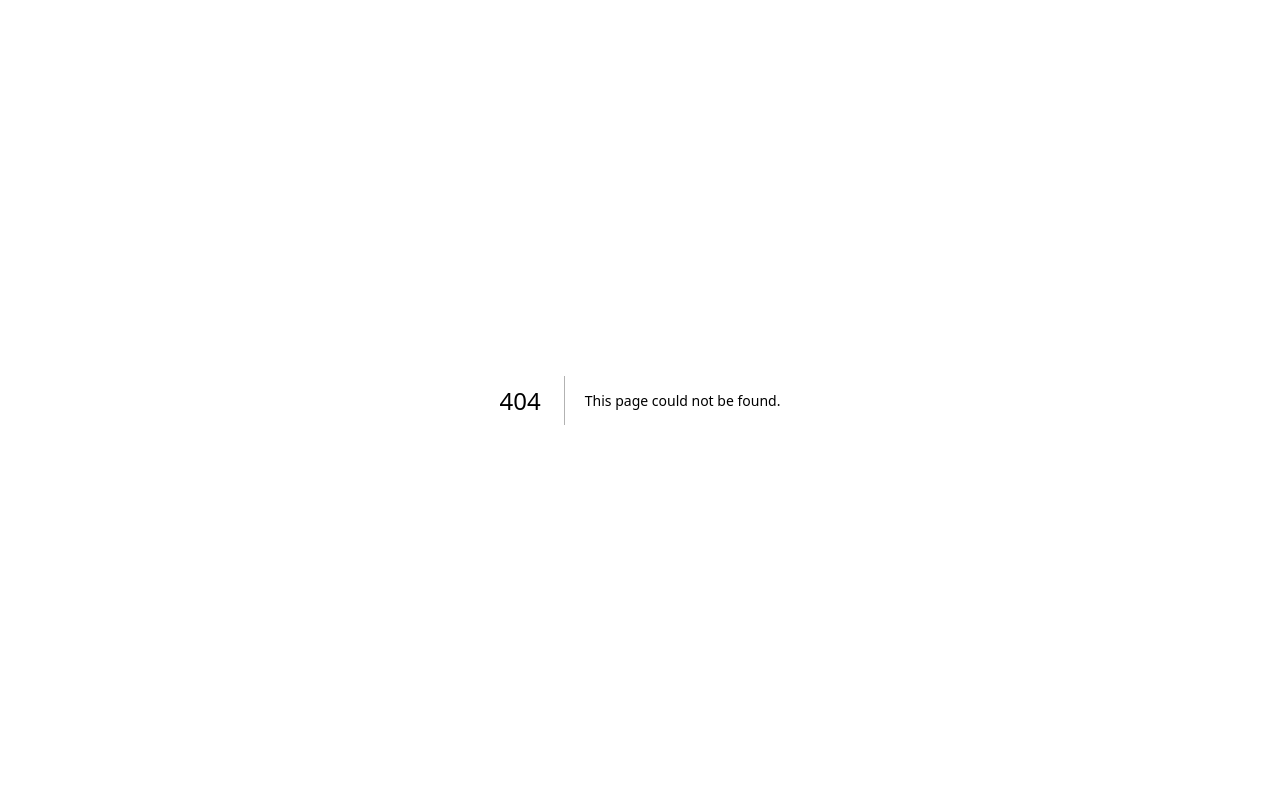
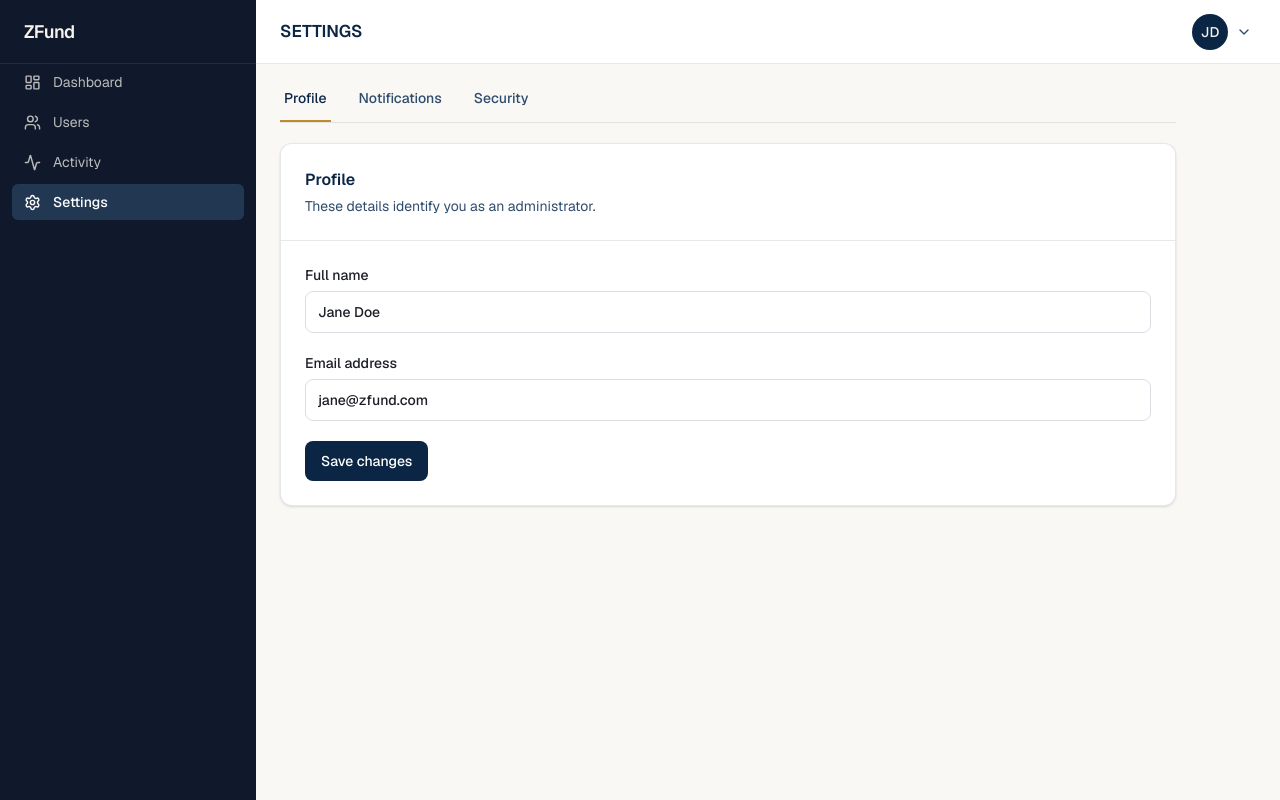
Before and after one commit to zeusatlas/ZFund, a Next.js app in the folder frontend/: page /dashboard/admin/settings in a window 1280 px wide. Before the commit this address had no page. Built offline with nearby package versions, Linux system fonts and the light colour scheme.

Commit message:
Add admin settings

```diff
--- /dev/null
+++ b/frontend/app/dashboard/admin/settings/page.tsx
@@ -0,0 +1,5 @@
+import AdminSettings from "@/components/features/admin/settings/AdminSettings";
+
+export default function AdminSettingsPage() {
+  return <AdminSettings />;
+}
--- /dev/null
+++ b/frontend/components/features/admin/settings/AdminSettings.tsx
@@ -0,0 +1,68 @@
+"use client";
+
+import { FormEvent, useState } from "react";
+
+type SettingsTab = "profile" | "notifications" | "security";
+
+export default function AdminSettings() {
+  const [activeTab, setActiveTab] = useState<SettingsTab>("profile");
+  const [name, setName] = useState("Jane Doe");
+  const [email, setEmail] = useState("jane@zfund.com");
+  const [emailAlerts, setEmailAlerts] = useState(true);
+  const [hostAlerts, setHostAlerts] = useState(true);
+  const [notice, setNotice] = useState("");
+
+  function saveProfile(event: FormEvent<HTMLFormElement>) {
+    event.preventDefault();
+    setNotice("Changes saved successfully.");
+  }
+
+  function selectTab(tab: SettingsTab) {
+    setActiveTab(tab);
+    setNotice("");
+  }
+
+  return (
+    <div className="w-full max-w-4xl">
+      <div>
+        <nav aria-label="Settings sections" className="flex gap-6 overflow-x-auto border-b border-navy/10">
+          <button type="button" onClick={() => selectTab("profile")} className={`whitespace-nowrap border-b-2 px-1 pb-3 text-sm font-medium ${activeTab === "profile" ? "border-gold text-navy" : "border-transparent text-steel hover:text-navy"}`}>Profile</button>
+          <button type="button" onClick={() => selectTab("notifications")} className={`whitespace-nowrap border-b-2 px-1 pb-3 text-sm font-medium ${activeTab === "notifications" ? "border-gold text-navy" : "border-transparent text-steel hover:text-navy"}`}>Notifications</button>
+          <button type="button" onClick={() => selectTab("security")} className={`whitespace-nowrap border-b-2 px-1 pb-3 text-sm font-medium ${activeTab === "security" ? "border-gold text-navy" : "border-transparent text-steel hover:text-navy"}`}>Security</button>
+        </nav>
+
+        <section className="mt-5 rounded-xl border border-navy/10 bg-white shadow-sm">
+          {notice && <div className="border-b border-[#cfe6d9] bg-[#f1faf4] px-5 py-3 text-sm text-[#287754]">{notice}</div>}
+
+          {activeTab === "profile" && (
+            <form onSubmit={saveProfile}>
+              <div className="border-b border-navy/10 p-5 md:p-6"><h2 className="font-semibold text-navy">Profile</h2><p className="mt-1 text-sm text-steel">These details identify you as an administrator.</p></div>
+              <div className="space-y-5 p-5 md:p-6">
+                <label className="block text-sm font-medium text-ink">Full name<input value={name} onChange={(event) => setName(event.target.value)} className="mt-1.5 w-full rounded-lg border border-navy/15 px-3 py-2.5 text-sm outline-none focus:border-gold" /></label>
+                <label className="block text-sm font-medium text-ink">Email address<input type="email" value={email} onChange={(event) => setEmail(event.target.value)} className="mt-1.5 w-full rounded-lg border border-navy/15 px-3 py-2.5 text-sm outline-none focus:border-gold" /></label>
+                <button type="submit" className="rounded-lg bg-navy px-4 py-2.5 text-sm font-medium text-white hover:bg-steel">Save changes</button>
+              </div>
+            </form>
+          )}
+
+          {activeTab === "notifications" && (
+            <div>
+              <div className="border-b border-navy/10 p-5 md:p-6"><h2 className="font-semibold text-navy">Notifications</h2><p className="mt-1 text-sm text-steel">Choose which updates you receive.</p></div>
+              <div className="divide-y divide-navy/10 px-5 md:px-6">
+                <label className="flex items-center justify-between gap-4 py-5 text-sm"><span><span className="block font-medium text-ink">Email notifications</span><span className="mt-1 block text-xs text-steel">Receive important account updates.</span></span><input type="checkbox" checked={emailAlerts} onChange={(event) => setEmailAlerts(event.target.checked)} className="h-4 w-4 accent-[#0b2545]" /></label>
+                <label className="flex items-center justify-between gap-4 py-5 text-sm"><span><span className="block font-medium text-ink">Host requests</span><span className="mt-1 block text-xs text-steel">Get notified when a host needs review.</span></span><input type="checkbox" checked={hostAlerts} onChange={(event) => setHostAlerts(event.target.checked)} className="h-4 w-4 accent-[#0b2545]" /></label>
+              </div>
+            </div>
+          )}
+
+          {activeTab === "security" && (
+            <div>
+              <div className="border-b border-navy/10 p-5 md:p-6"><h2 className="font-semibold text-navy">Security</h2><p className="mt-1 text-sm text-steel">Keep your administrator account secure.</p></div>
+              <div className="space-y-3 p-5 md:p-6"><button type="button" className="w-full rounded-lg border border-navy/15 px-4 py-3 text-left text-sm font-medium text-navy hover:bg-stone">Change password<span className="mt-1 block text-xs font-normal text-steel">Update your account password.</span></button><button type="button" className="w-full rounded-lg border border-navy/15 px-4 py-3 text-left text-sm font-medium text-navy hover:bg-stone">Active sessions<span className="mt-1 block text-xs font-normal text-steel">Review where your account is signed in.</span></button></div>
+            </div>
+          )}
+        </section>
+      </div>
+    </div>
+  );
+}
```
